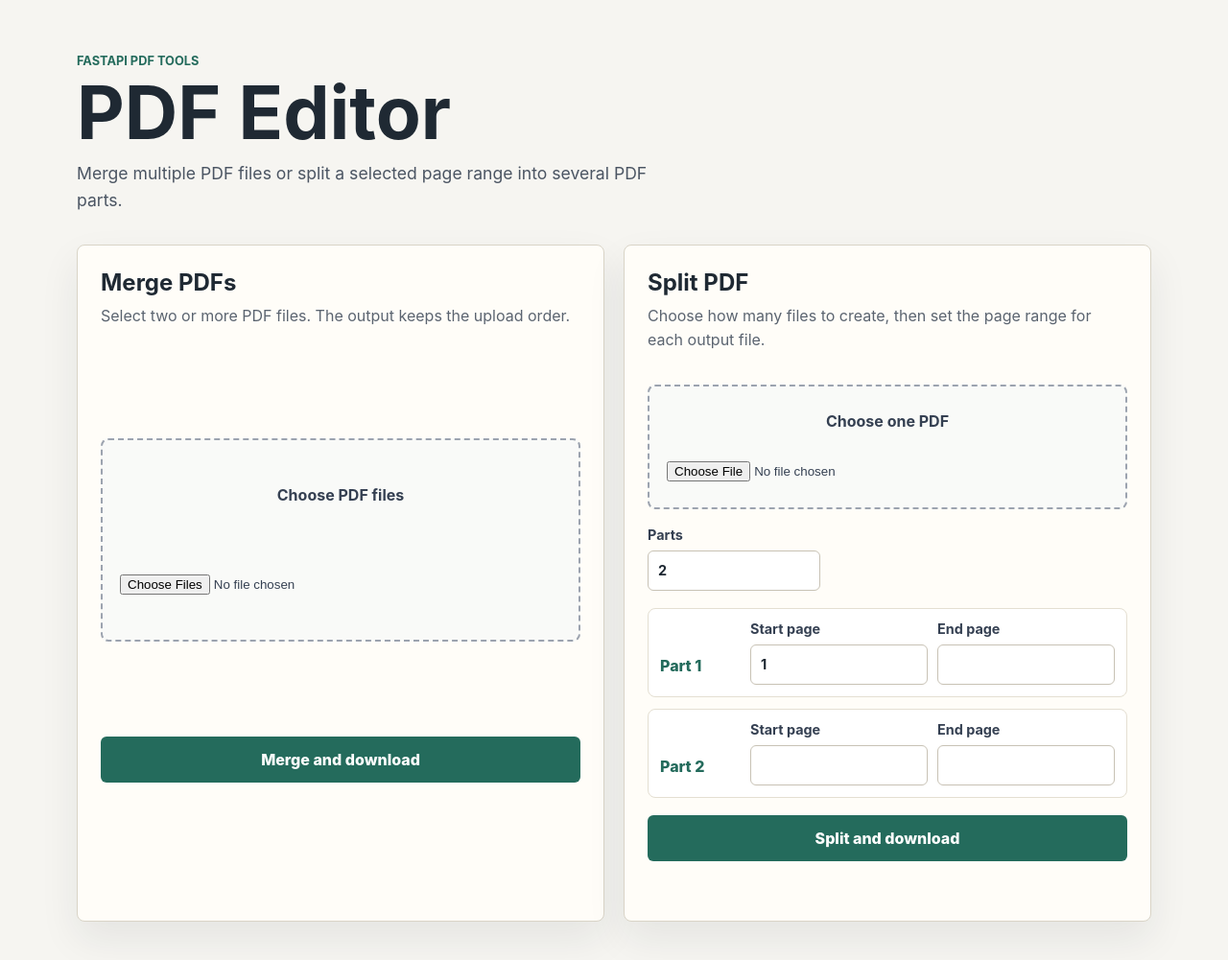
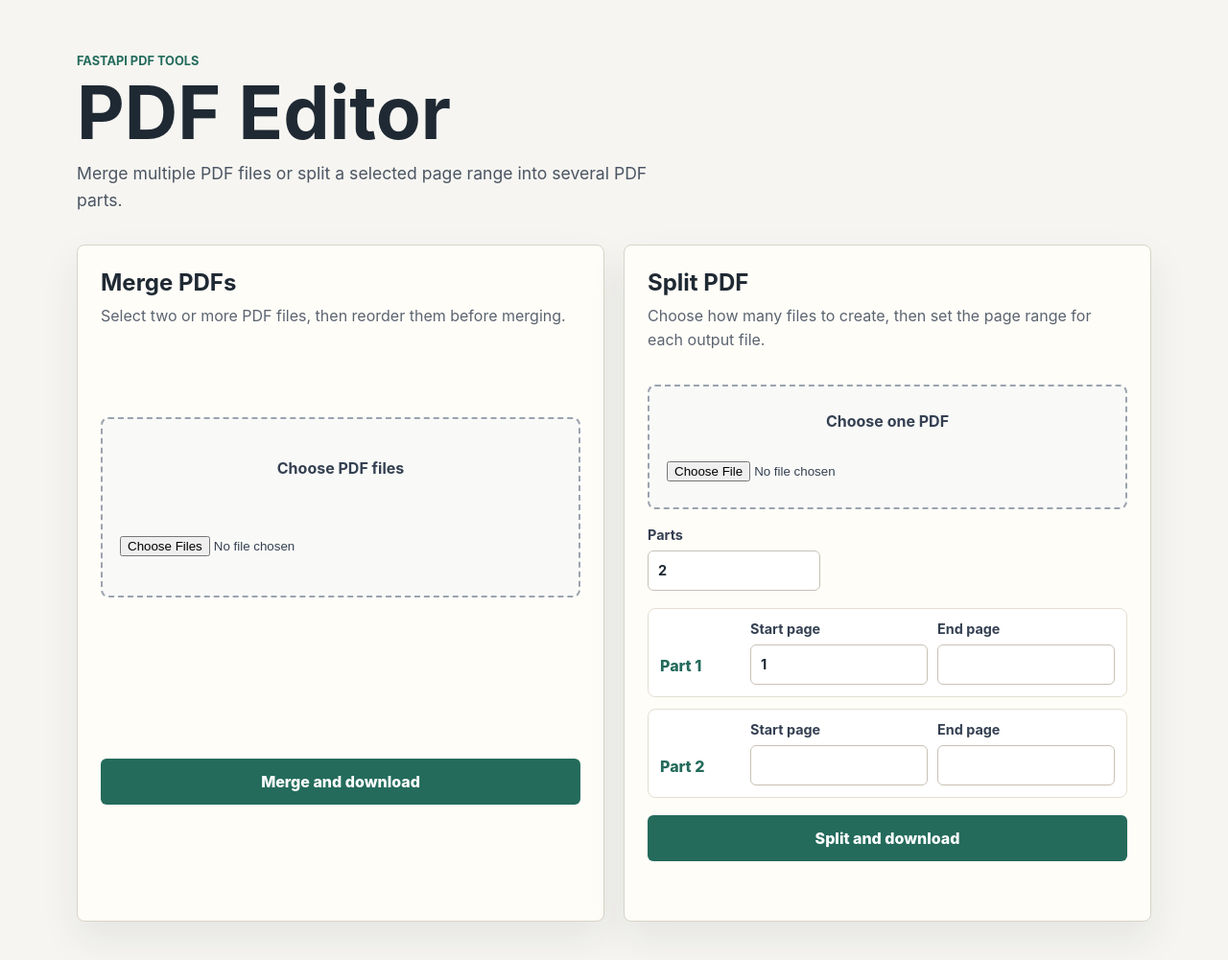
Before and after one commit to CID02418767/PDF, a FastAPI app: page / in a window 1280 px wide. Shown: the top 1001 px of the page at 96% size. Run offline with FastAPI, Linux system fonts and the light colour scheme.

Commit message:
Add merge ordering UI

```diff
--- a/app/templates/index.html
+++ b/app/templates/index.html
@@ -18,12 +18,13 @@
         <form class="tool-card" data-download-form action="/merge" method="post" enctype="multipart/form-data">
           <div>
             <h2>Merge PDFs</h2>
-            <p>Select two or more PDF files. The output keeps the upload order.</p>
+            <p>Select two or more PDF files, then reorder them before merging.</p>
           </div>
           <label class="drop-zone">
             <span>Choose PDF files</span>
-            <input name="files" type="file" accept="application/pdf,.pdf" multiple required />
+            <input name="files" type="file" accept="application/pdf,.pdf" multiple required data-merge-files />
           </label>
+          <ol class="merge-list" data-merge-list aria-label="PDF merge order"></ol>
           <button type="submit">Merge and download</button>
           <p class="status" role="status" aria-live="polite"></p>
         </form>
@@ -74,6 +75,6 @@
       </section>
     </main>
 
-    <script src="{{ url_for('static', path='/app.js') }}?v=20260520-2"></script>
+    <script src="{{ url_for('static', path='/app.js') }}?v=20260520-3"></script>
   </body>
 </html>
```
